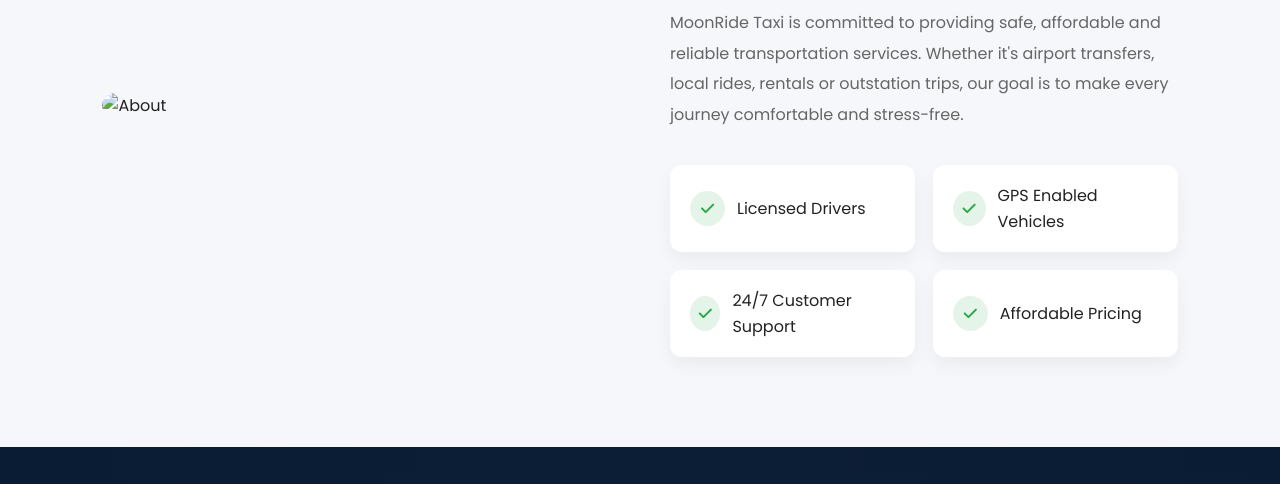
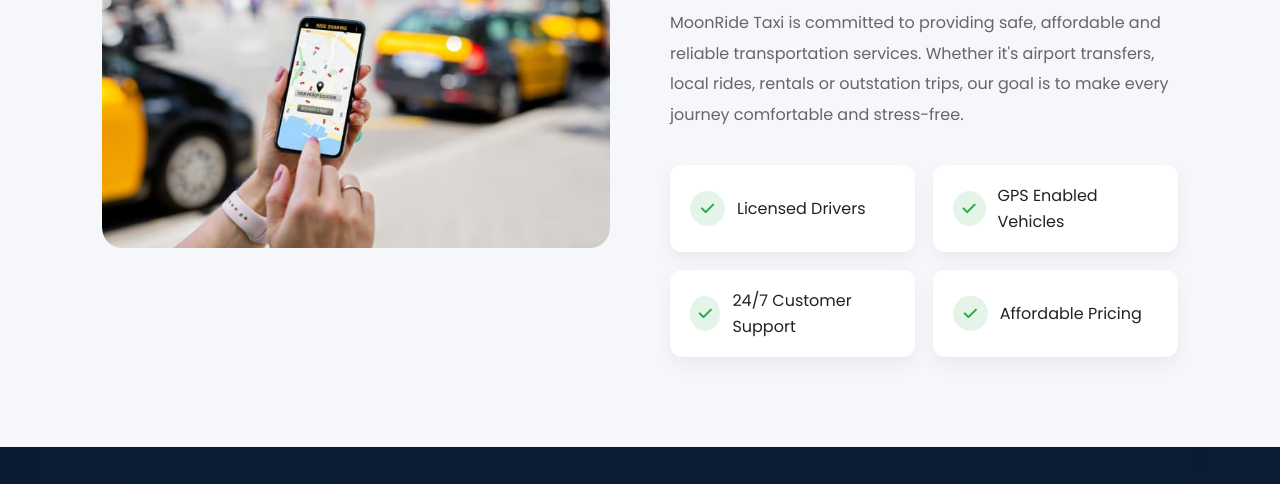
Before and after one commit to raghulsiva0421-wq/Taxi-Booking-Website, a plain HTML site: page about.html in a window 1280 px wide. Shown: the part 616-1100 px from the top of the page. Drawn offline with Linux system fonts and the light colour scheme; files whose address does not match are found by name.

Commit message:
about.html

```diff
--- a/about.html
+++ b/about.html
@@ -20,7 +20,7 @@
 </head>
 <body>
 
-    <!--================ NAVBAR ================-->
+    <!-- NAVBAR -->
 
     <header>
 
@@ -59,7 +59,7 @@
 
     </header>
 
-    <!--================ PAGE HEADER ================-->
+    <!-- PAGE HEADER -->
 
     <section class="page-banner">
 
@@ -75,13 +75,13 @@
 
     </section>
 
-    <!--================ ABOUT ================-->
+    <!-- ABOUT -->
 
     <section class="about">
 
         <div class="about-image">
 
-            <img src="images/gps.jpg" alt="About">
+            <img src="gps.jpg" alt="About">
 
         </div>
 
@@ -188,7 +188,7 @@
 
     </section>
 
-    <!--================ STATS ================-->
+    <!-- STATS -->
 
     <section class="stats">
 
@@ -218,7 +218,7 @@
 
     </section>
 
-    <!--================ FOOTER ================-->
+    <!-- FOOTER -->
 
     <footer>
 
```
